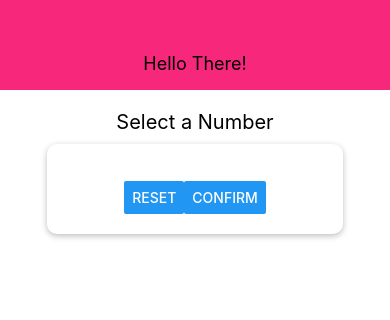
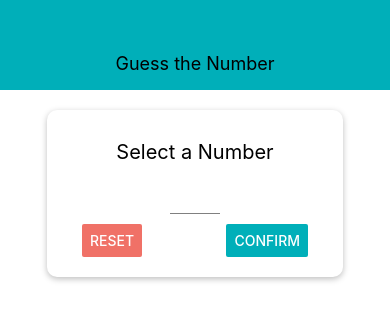
Before and after one commit to GranOla18/NumberGuesserApp, a React Native app: screen / in a window 390 px wide. Shown: the top 320 px of the page. Built offline with nearby package versions, Linux system fonts and the light colour scheme.

Commit message:
Added functionality to buttons and Styles

```diff
--- a/App.js
+++ b/App.js
@@ -5,7 +5,7 @@ import StartGameScreen from './screens/StartGameScreen';
 export default function App() {
   return (
     <View style={styles.screen}>
-      <Header title={"Hello There!"} />
+      <Header title={"Guess the Number"} />
       <StartGameScreen/>
     </View>
   );
--- /dev/null
+++ b/components/Card.js
@@ -0,0 +1,26 @@
+import React from 'react'
+import { View, StyleSheet } from "react-native";
+import Colors from '../constants/Colors';
+
+const Card = ({children, style}) => {
+  return <View style={[styles.card]}> {children} </View>
+}
+
+const styles = StyleSheet.create({
+    card: {
+        width: 300,
+        margin: 10,
+        maxWidth: '80%',
+        alignItems: 'center',
+        shadowColor: 'black',
+        shadowOffset: {width: 0, height: 2},
+        shadowOpacity: .26,
+        shadowRadius: 6,
+        backgroundColor: 'white',
+        elevation: 5, //Only Android
+        padding: 20,
+        borderRadius: 10
+    },
+})
+
+export default Card;
--- a/components/Header.js
+++ b/components/Header.js
@@ -1,4 +1,5 @@
 import { StyleSheet, Text, View } from 'react-native';
+import Colors from '../constants/Colors';
 
 const Header = ({ title }) => {
     return (
@@ -13,7 +14,7 @@ const styles = StyleSheet.create({
         width: '100%',
         height: 90,
         paddingTop: 36,
-        backgroundColor: '#f7287b',
+        backgroundColor: Colors.primary,
         alignItems: 'center',
         justifyContent: 'center'
     },
--- /dev/null
+++ b/components/Input.js
@@ -0,0 +1,21 @@
+import React from 'react'
+import { StyleSheet, TextInput } from "react-native";
+
+const Input = (props) => {
+  return <TextInput
+        //Todos los props que se pasen, ponlos aqui
+        {...props}
+        style={[styles.input, props.style]}
+    />
+}
+
+const styles = StyleSheet.create({
+    input: {
+        height: 30,
+        borderBottomColor: 'grey',
+        marginVertical: 10,
+        borderBottomWidth: 1,
+    }
+})
+
+export default Input
--- /dev/null
+++ b/components/NumberContainer.js
@@ -0,0 +1,29 @@
+import React from 'react'
+import { StyleSheet, Text, TextInput, View } from "react-native";
+import Colors from '../constants/Colors';
+
+const NumberContainer = (props) => {
+  return (
+    <View style={styles.container}>
+        <Text style={styles.number}>{props.children}</Text>
+    </View>
+  )
+}
+
+const styles = StyleSheet.create({
+    container: {
+        borderWidth: 2,
+        borderColor: Colors.primary,
+        padding: 10,
+        borderRadius: 10,
+        marginVertical: 10,
+        alignItems: 'center',
+        justifyContent: 'center'
+    },
+    number: {
+        color: Colors.secondary,
+        fontSize: 22
+    }
+});
+
+export default NumberContainer
--- /dev/null
+++ b/constants/colors.js
@@ -0,0 +1,6 @@
+//Colors. This will manage all colors of the app
+
+export default {
+    primary: '#00afb9',
+    secondary: '#f07167'
+}
--- a/screens/StartGameScreen.js
+++ b/screens/StartGameScreen.js
@@ -1,22 +1,94 @@
-import { useState } from "react/cjs/react.production.min";
-import { Button, StyleSheet, Text, TextInput, View } from "react-native-web";
+import { useState } from "react";
+import { Button, StyleSheet, Text, TextInput, View } from "react-native";
+import Card from "../components/Card";
+import Colors from "../constants/Colors";
+import Input from "../components/Input";
+import NumberContainer from "../components/NumberContainer";
 
  const StartGameScreen = () => {
-   return (
+    //useStateSnippet
+    const [enteredValue, setEnteredValue] = useState('')
+    const [confirmed, setConfirmed] = useState(false)
+    const [selectedNumber, setSelectedNumber] = useState(undefined)
+
+    const numberInputHandler = input => {
+        //Todo lo que no sea un 0 o un 9 reemplazalo por un ''
+        setEnteredValue(input.replace(/[^0-9]/g, ''));
+    }
+
+    const resetInputHandler = () => {
+        //Lo que esta en enter value hazlo una cadena vacia
+        setEnteredValue('')
+        //Y no esta confirmado
+        setConfirmed(false)
+    }
+
+    const confirmInputHandler = () => {
+        const chosenNumber = parseInt(enteredValue);
+        //is Not a Number
+        //Solo acepta numeros positivos menores a 99
+        if(isNaN(chosenNumber) || chosenNumber <= 0 || chosenNumber > 99) return
+        setConfirmed(true)
+        setSelectedNumber(chosenNumber)
+        setEnteredValue('')
+    }
+
+    let confirmedOutput;
+
+    //Siempre que se renderee el compoennte se va a ejecutar esta linea
+    if(confirmed) {
+        confirmedOutput = (
+            <Card>
+                <Text>You selected:</Text>
+                <NumberContainer>{selectedNumber}</NumberContainer>
+            </Card>
+        )
+    }
+
+    return (
      <View style={styles.screen}>
-        <Text style={styles.title}>Select a Number</Text>
-        <View style={styles.inputContainer}>
-            <TextInput />
+        <Card>
+            <Text style={styles.title}>Select a Number</Text>
+            <Input
+                style={styles.input}
+                blurOnSubmit //Android
+                autoCapitalize='none'
+                autoCorrect={false}
+                keyboardType="number-pad"
+                maxLenght={2}
+                onChangeText={numberInputHandler}
+                value={enteredValue}
+            />
             <View style={styles.buttonContainer}>
-                <Button style={styles.button} title="Reset"/>
-                <Button style={styles.button} title="Confirm"/>
+                <View style={styles.button}>
+                    <Button
+                        style={styles.button}
+                        title="Reset"
+                        color={Colors.secondary}
+                        onPress={resetInputHandler}
+                    />
+                </View>
+                <View style={styles.button}>
+                    <Button
+                        style={styles.button}
+                        title="Confirm"
+                        color={Colors.primary}
+                        onPress={confirmInputHandler}
+                    />
+                </View>
             </View>
-        </View>
+        </Card>
+        {confirmedOutput}
      </View>
    )
  }
 
  const styles = StyleSheet.create({
+     selectedContainer: {
+         marginTop: 20,
+         alignItems: 'center',
+         justifyContent: 'center'
+     },
      screen: {
          flex: 1,
          padding: 10,
@@ -26,26 +98,20 @@ import { Button, StyleSheet, Text, TextInput, View } from "react-native-web";
          fontSize: 20,
          marginVertical: 10,
      },
-     inputContainer: {
-         width: 300,
-         maxWidth: '80%',
-         alignItems: 'center',
-         shadowColor: 'black',
-         shadowOffset: {width: 0, height: 2},
-         shadowOpacity: .26,
-         shadowRadius: 6,
-         backgroundColor: 'white',
-         elevation: 5, //Only Android
-         padding: 20,
-         borderRadius: 10
-     },
      button:{
+         with: 100,
      },
      buttonContainer:{
          flexDirection: 'row',
-         flex: 1
+         width: '100%',
+         justifyContent: 'space-between',
+         paddingHorizontal: 15,
+     },
+     input: {
+         width: 50,
+         textAlign: 'center'
      }
 
  })
 
- export default StartGameScreen
+ export default StartGameScreen;
```
